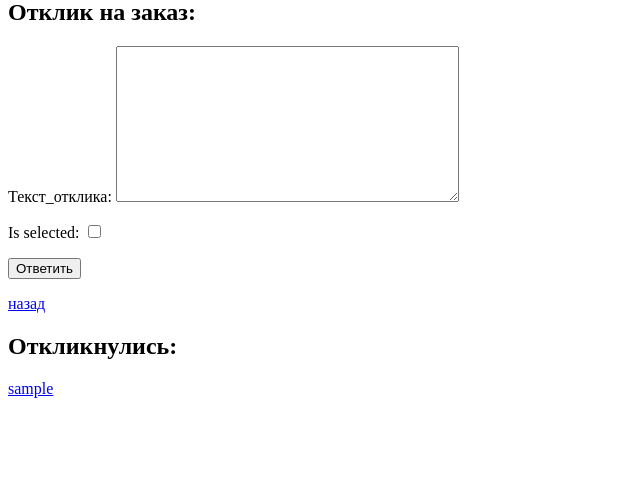
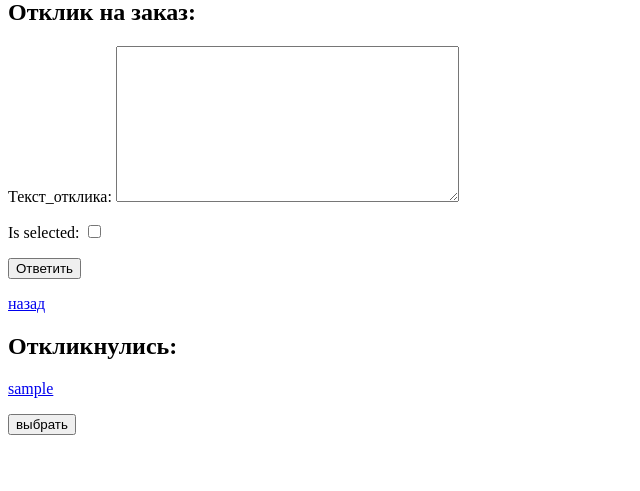
Before and after one commit to Den4ik-Bro/photo_store, a Django app: template photo_store/templates/order_info.html in a window 1280 px wide. Shown: the part 309-800 px from the top of the page, without its empty margins (0-640 px from the left). Run offline with Django 3.2, Linux system fonts and the light colour scheme; the template is opened without the code that fills it: values that come from a table or form of the project are taken from there, others are empty; tables that the repository leaves empty hold one stand-in row (values such as "Sample post").

Commit message:
order_info.html в блок 'откликнулись' добавлена кнопка 'выбрать'

```diff
--- a/photo_store/templates/order_info.html
+++ b/photo_store/templates/order_info.html
@@ -25,7 +25,10 @@
 
     <h2>Откликнулись:</h2>
     {% for response in response %}
-        <a href="/profile/{{ response.photographer.id }}"><p>{{ response.photographer }}</p></a>
+        <form action="." method="POST">
+            {% csrf_token %}
+            <a href="/profile/{{ response.photographer.id }}"><p>{{ response.photographer }}</p></a><input type="submit" value="выбрать">
+        </form>
     {% endfor %}
 
 {% endblock %}
```
